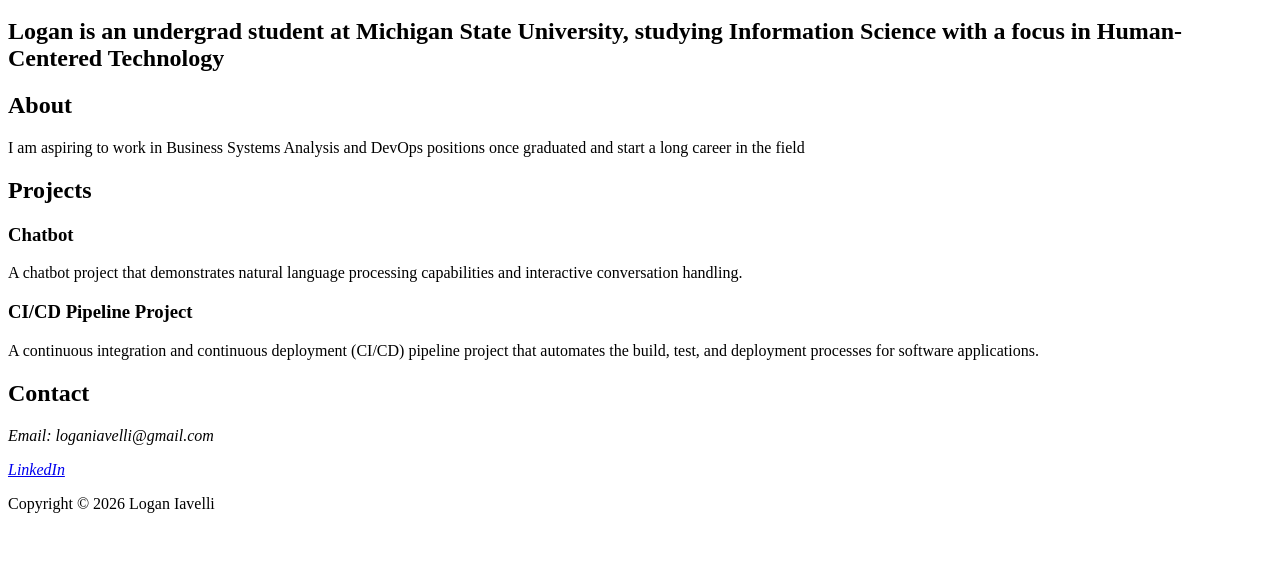
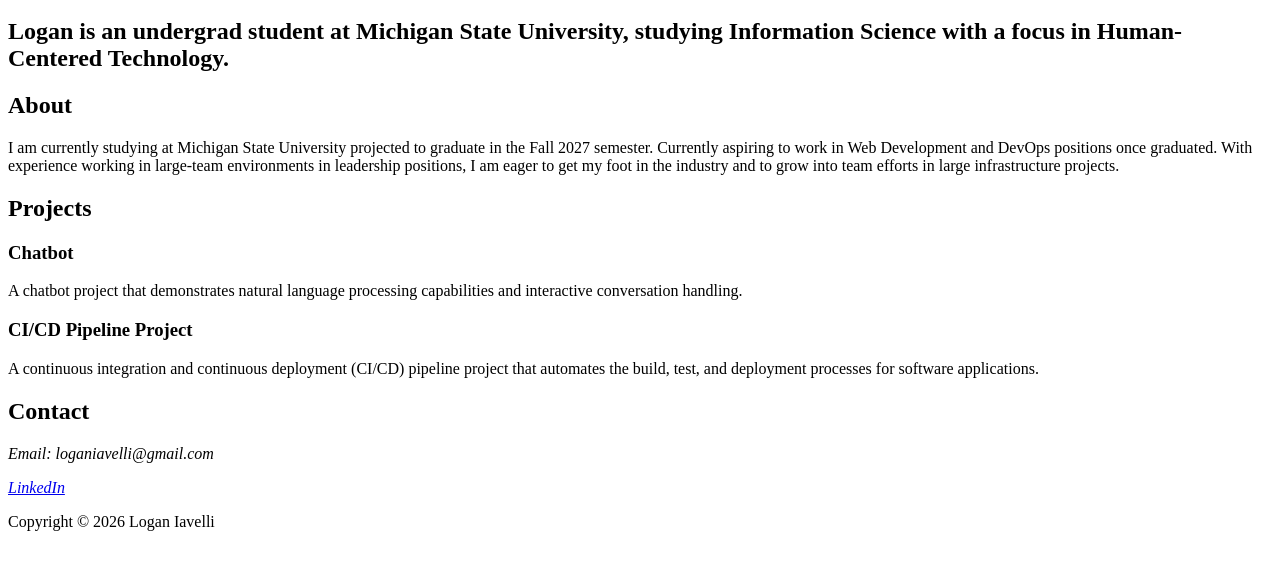
Before and after one commit to LoganIavelli/portfolio, a plain HTML site: page index.html in a window 1280 px wide. Shown: the part 234-800 px from the top of the page. Drawn offline with Linux system fonts and the light colour scheme.

Commit message:
Altered About section in index.html and CONTENT.md file

```diff
--- a/index.html
+++ b/index.html
@@ -18,11 +18,11 @@
     </header>
     <main>
         <section id="about">
-            <h1>Logan is an undergrad student at Michigan State University, studying Information Science with a focus in Human-Centered Technology</h1>
+            <h1>Logan is an undergrad student at Michigan State University, studying Information Science with a focus in Human-Centered Technology.</h1>
         </section>
         <section>
             <h2>About</h2>
-            <p>I am aspiring to work in Business Systems Analysis and DevOps positions once graduated and start a long career in the field</p>
+            <p>I am currently studying at Michigan State University projected to graduate in the Fall 2027 semester. Currently aspiring to work in Web Development and DevOps positions once graduated. With experience working in large-team environments in leadership positions, I am eager to get my foot in the industry and to grow into team efforts in large infrastructure projects.</p>
         </section>
         <section id="projects">
             <h2>Projects</h2>
```
Also changed, not shown: CONTENT.md (+1 -1 lines).
